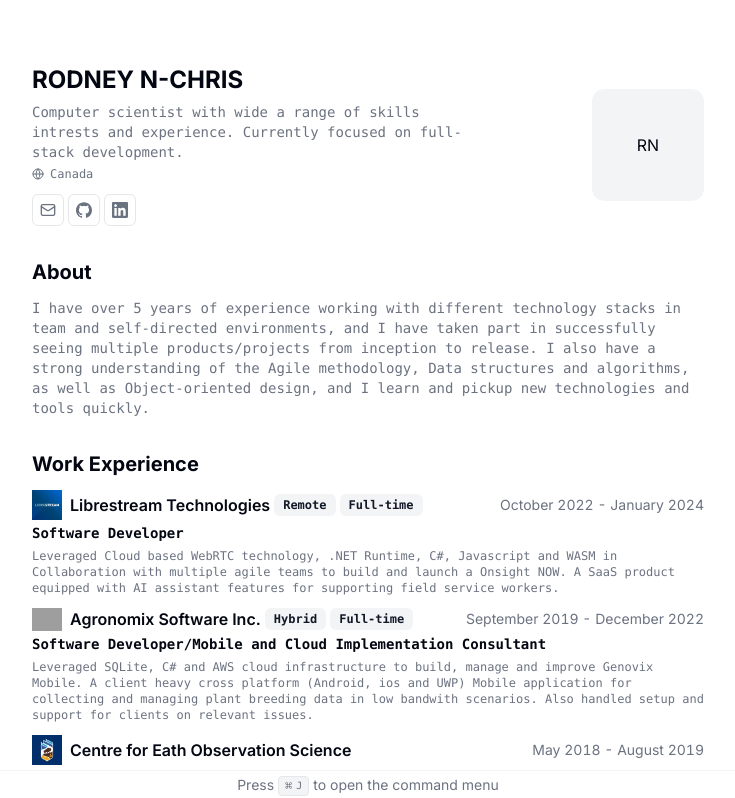
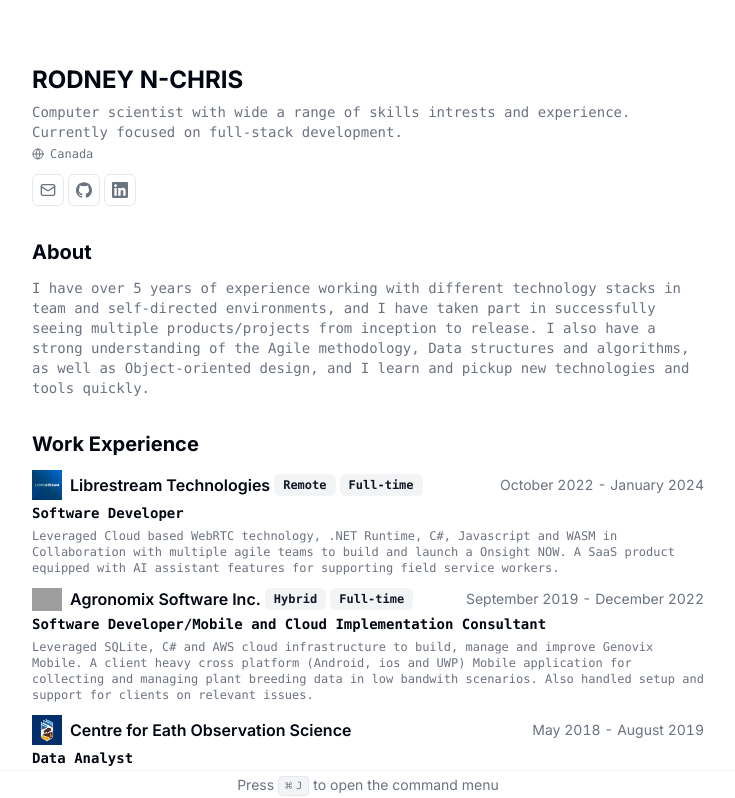
Before and after one commit to nchrisr/web-cv, a Next.js app: page / in a window 1280 px wide. Shown: the top 798 px of the page, without its empty margins (272-1007 px from the left). Built offline with nearby package versions, Linux system fonts and the light colour scheme; grey boxes are pictures that could not be loaded.

Commit message:
Removed image block.

```diff
--- a/src/app/page.tsx
+++ b/src/app/page.tsx
@@ -22,7 +22,7 @@
         <div className="flex items-center justify-between">
           <div className="flex-1 space-y-1.5">
             <h1 className="text-2xl font-bold">{RESUME_DATA.name}</h1>
-            <p className="max-w-md text-pretty font-mono text-sm text-muted-foreground">
+            <p className="text-pretty font-mono text-sm text-muted-foreground">
               {RESUME_DATA.about}
             </p>
             <p className="max-w-md items-center text-pretty font-mono text-xs text-muted-foreground">
@@ -75,11 +75,6 @@
               ))}
             </div>
           </div>
-
-          <Avatar className="size-28">
-            <AvatarImage alt={RESUME_DATA.name} src={RESUME_DATA.avatarUrl} />
-            <AvatarFallback>{RESUME_DATA.initials}</AvatarFallback>
-          </Avatar>
 
         </div>
         <Section>
```
